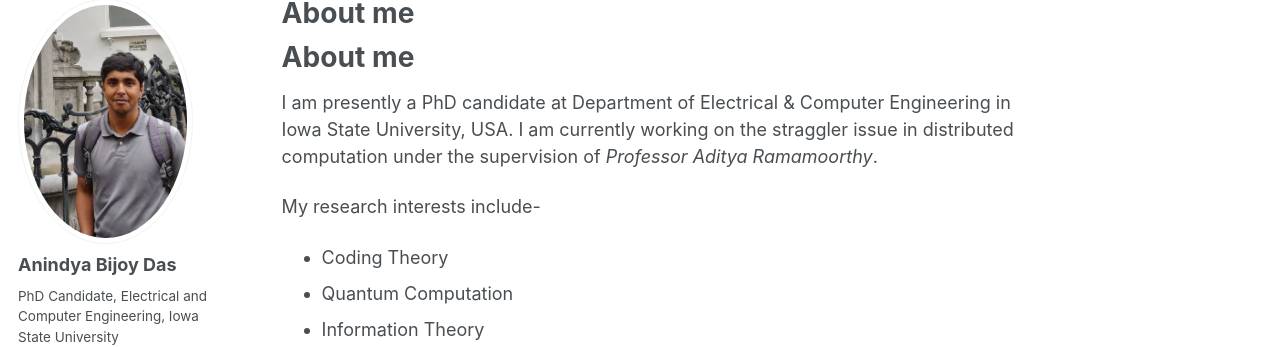
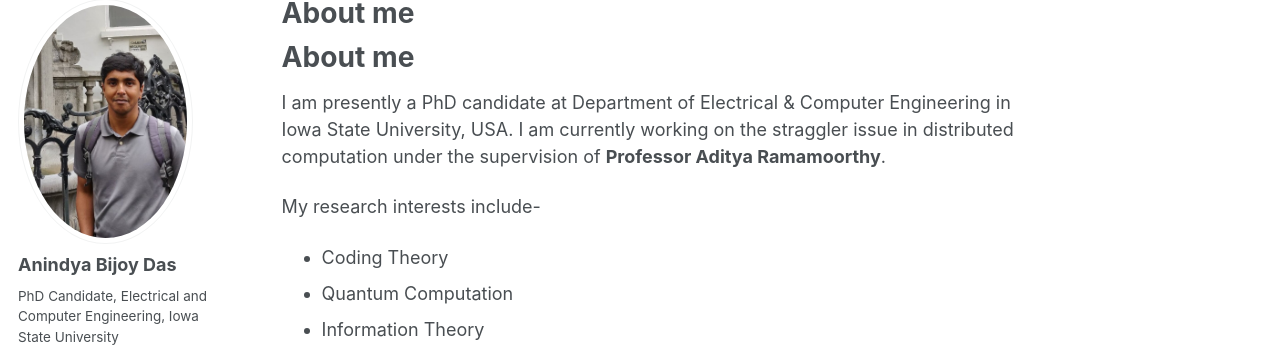
Before and after one commit to anindyabijoydas/portfolio, a Jekyll site: the page built from _pages/about.md, in a window 1280 px wide. Shown: the part 119-466 px from the top of the page. Built offline with Jekyll 4.4.1, drawn with Linux system fonts in a browser that asks for light colours; some web fonts are replaced; our own code applies the rules of GitHub Pages for plain Markdown files.

```diff
--- a/_pages/about.md
+++ b/_pages/about.md
@@ -10,7 +10,7 @@ redirect_from:
 About me
 ======
 
-I am presently a PhD candidate at Department of Electrical & Computer Engineering in Iowa State University, USA. I am currently working on the straggler issue in distributed computation under the supervision of *Professor Aditya Ramamoorthy*.
+I am presently a PhD candidate at Department of Electrical & Computer Engineering in Iowa State University, USA. I am currently working on the straggler issue in distributed computation under the supervision of **Professor Aditya Ramamoorthy**.
 
 My research interests include-
   * Coding Theory
```
